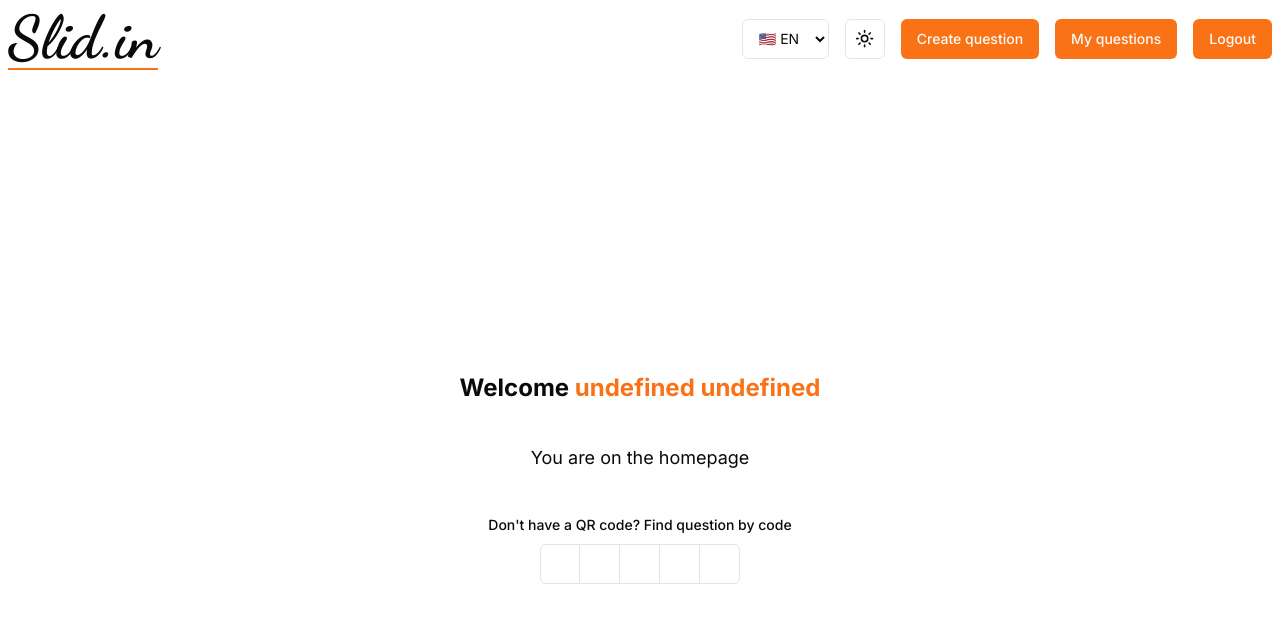
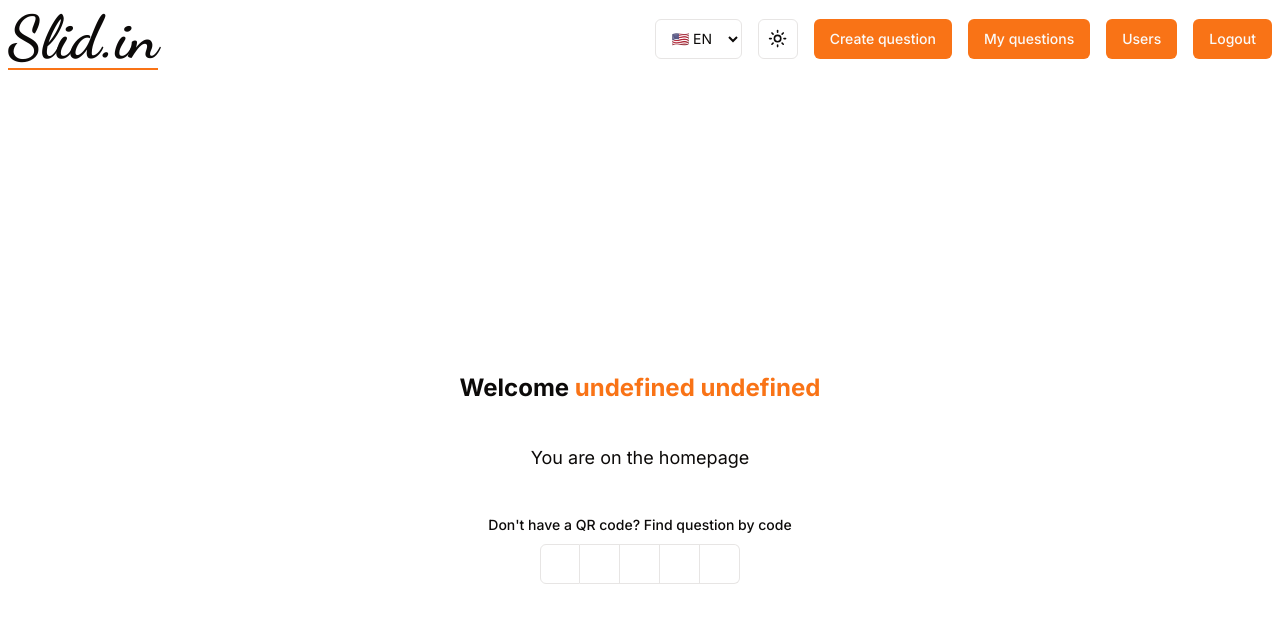
Before and after one commit to Zoles10/slido-webte2, a Next.js app in the folder client/: page /home in a window 1280 px wide. Shown: the top 622 px of the page. Built offline with nearby package versions, Linux system fonts and the light colour scheme.

Commit message:
Navigation to users and create a new user

```diff
--- a/client/app/home/page.tsx
+++ b/client/app/home/page.tsx
@@ -10,9 +10,10 @@ import Search from "@/components/search";
 import NavigateMyQuestions from "@/components/ui/navigateMyQuestions";
 import LanguageSwitcher from "@/components/ui/languageSwitcher";
 import { FormattedMessage } from "react-intl";
+import NavigateToUsers from "@/components/ui/navigateToUsers";
 
 export default function Home() {
-  const { user } = useAuth();
+  const { user,isAdmin } = useAuth();
   return (
     <>
       <header className="flex justify-between items-center w-full p-2">
@@ -22,6 +23,7 @@ export default function Home() {
           <ModeToggle />
           <NavigateButton />
           <NavigateMyQuestions />
+         {!isAdmin && (<NavigateToUsers/>)}
           <LogoutButton />
         </div>
       </header>
--- /dev/null
+++ b/client/components/ui/navigateToUsers.tsx
@@ -0,0 +1,22 @@
+"use client";
+import { useRouter } from "next/navigation";
+import { Button } from "./button";
+import { FormattedMessage } from "react-intl";
+
+export default function NavigateButton() {
+  const router = useRouter();
+
+  const handleLogout = () => {
+    router.push("/home/users");
+  };
+
+  return (
+    <Button
+      onClick={() => {
+        handleLogout();
+      }}
+    >
+      <FormattedMessage id="users" />
+    </Button>
+  );
+}
--- a/client/translations/en.json
+++ b/client/translations/en.json
@@ -9,6 +9,7 @@
   "dontHaveQRCode": "Don't have a QR code? Find question by code",
   "logout": "Logout",
   "myQuestions": "My questions",
+  "users" : "Users",
   "createQuestion": "Create question",
   "createNewQuestion": "Create new question",
   "fillOutFormAndAddQuestion": "Fill out the form and add a question",
--- a/client/translations/sk.json
+++ b/client/translations/sk.json
@@ -9,6 +9,7 @@
   "youAreOnTheHomepage": "Ste na domovskej obrazovke",
   "logout": "Odhlásiť sa",
   "myQuestions": "Moje otázky",
+  "users" : "Používatelia",
   "createQuestion": "Vytvoriť otázku",
   "createNewQuestion": "Vytvorte novú otázku",
   "fillOutFormAndAddQuestion": "Vyplňte formulár a pridajte otázku",
```
